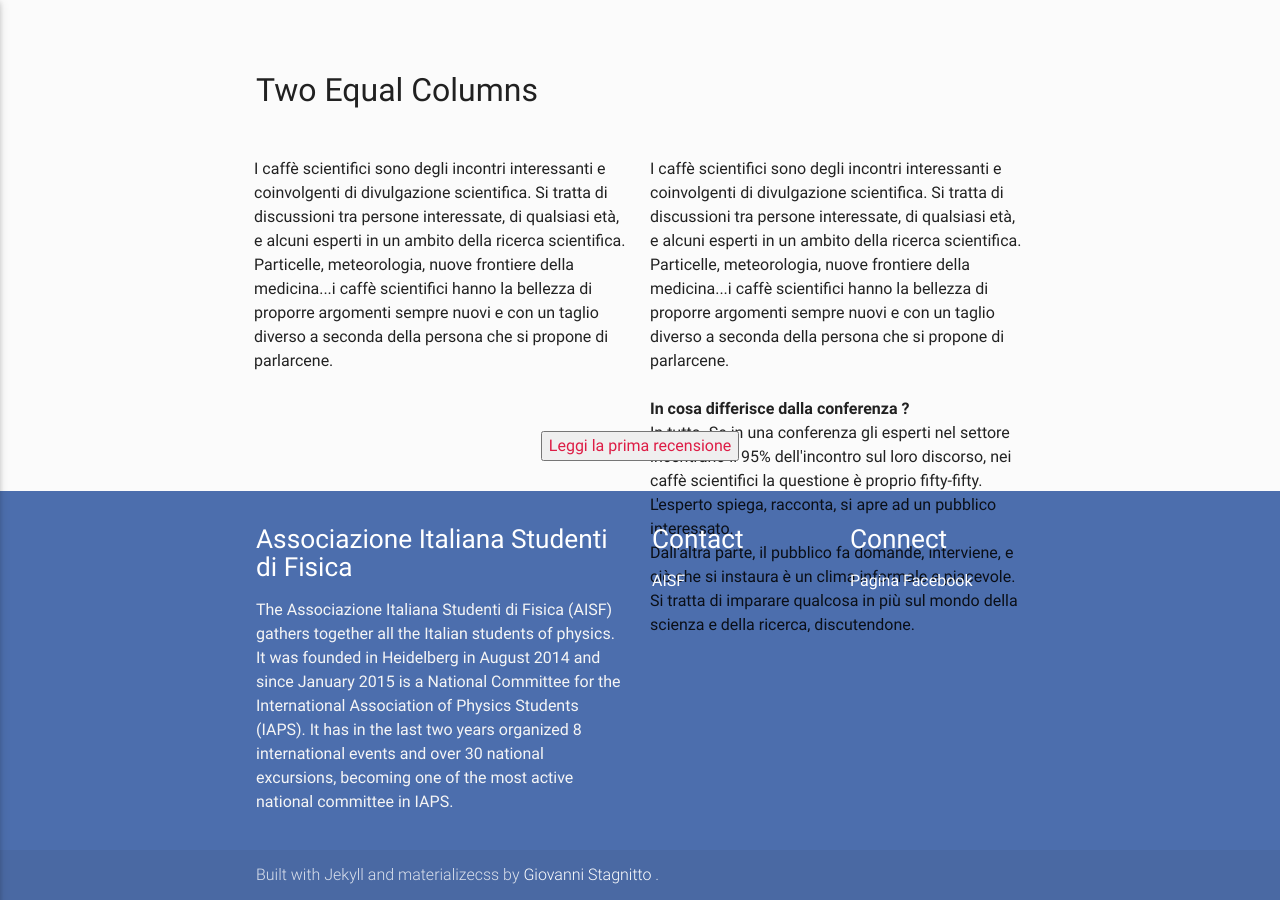
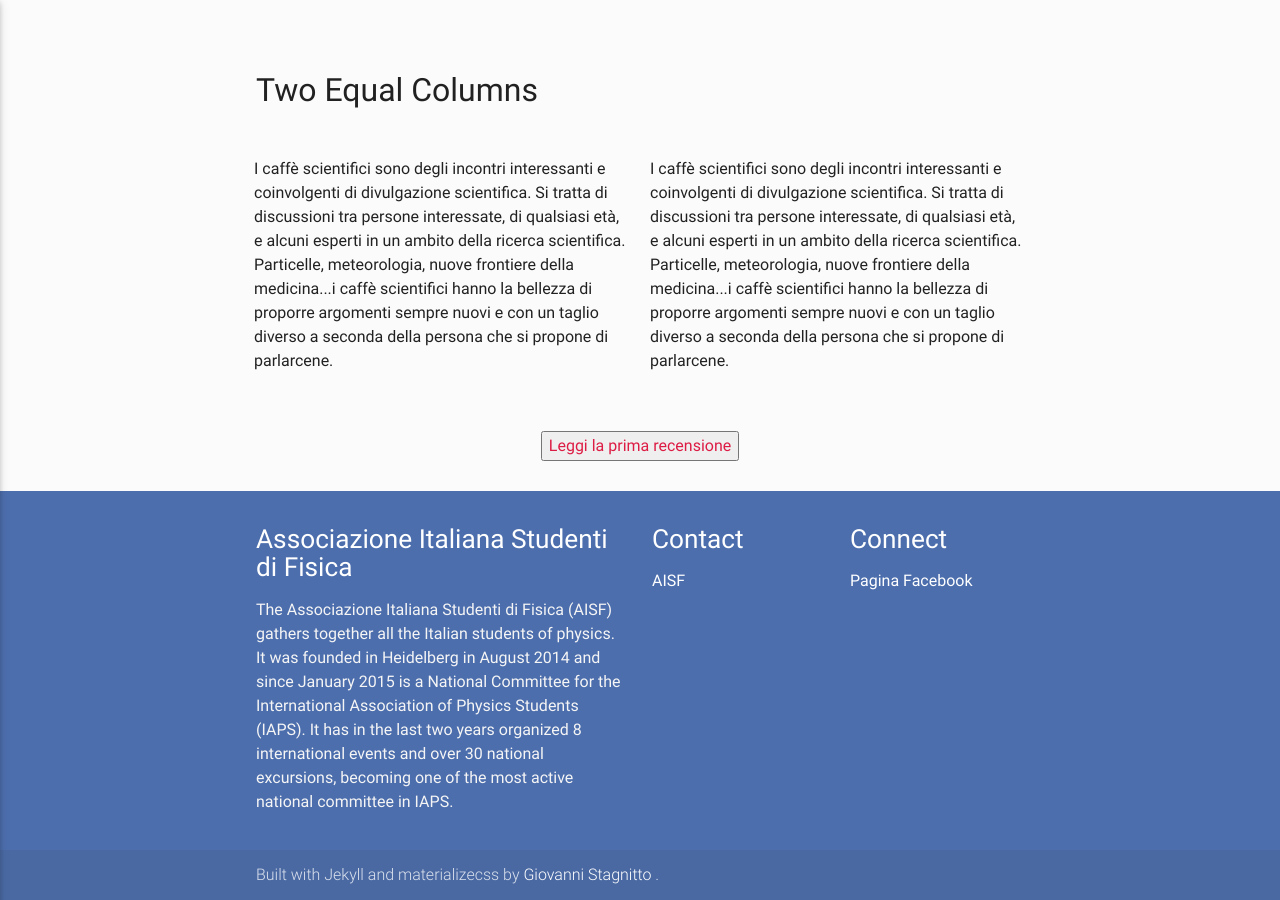
Before and after one commit to ai-sf/aisf_perugia, a Jekyll site: the page built from Rubrica.html, in a window 1280 px wide and 900 px high, scrolled down 647 px. Built offline with Jekyll 4.4.1, drawn with Linux system fonts in a browser that asks for light colours; nearby versions of some CDN libraries.

Commit message:
Update Rubrica.html

```diff
--- a/Rubrica.html
+++ b/Rubrica.html
@@ -66,11 +66,12 @@ mensilmente uscirà una recensione su un libro scientifico e di divulgazione...
     persona che si propone di parlarcene.<br><br></p>
 </div>
   <div class="column">
-
     <p>I caffè scientifici sono degli incontri interessanti e coinvolgenti di divulgazione scientifica.
-    Si tratta di discussioni tra persone interessate, di qualsiasi età, e alcuni esperti in un ambito della ricerca scientifica. Particelle, meteorologia, nuove frontiere della medicina...i caffè scientifici hanno la bellezza di proporre argomenti sempre nuovi e con un taglio diverso a seconda della persona che si propone di parlarcene.<br><br>
-    <b>In cosa differisce dalla conferenza &#63;</b><br>
-    In tutto. Se in una conferenza gli esperti nel settore incentrano il 95% dell'incontro sul loro discorso, nei caffè scientifici la questione è proprio fifty-fifty. L'esperto spiega, racconta, si apre ad un pubblico interessato.<br> Dall'altra parte, il pubblico fa domande, interviene, e ciò che si instaura è un clima informale e piacevole. Si tratta di imparare qualcosa in più sul mondo della scienza e della ricerca, discutendone.<br><br></p>
+    Si tratta di discussioni tra persone interessate, di qualsiasi età, e alcuni esperti
+    in un ambito della ricerca scientifica. Particelle, meteorologia,
+    nuove frontiere della medicina...i caffè scientifici hanno la bellezza
+    di proporre argomenti sempre nuovi e con un taglio diverso a seconda della
+    persona che si propone di parlarcene.<br><br></p>
   </div>
 
 
```
